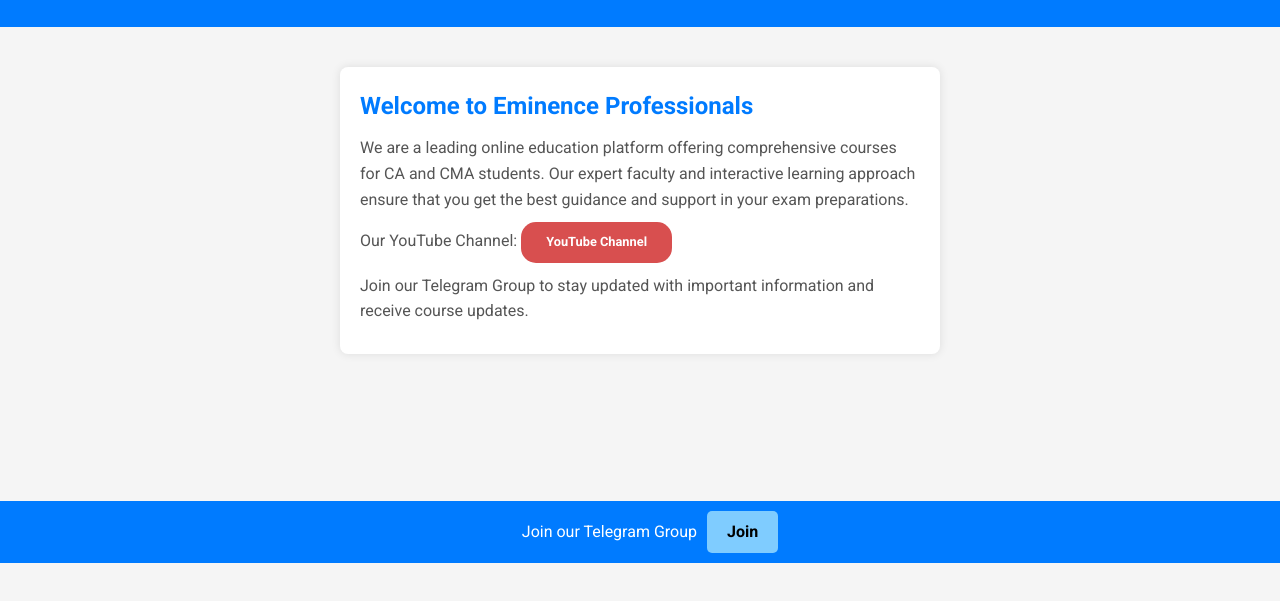
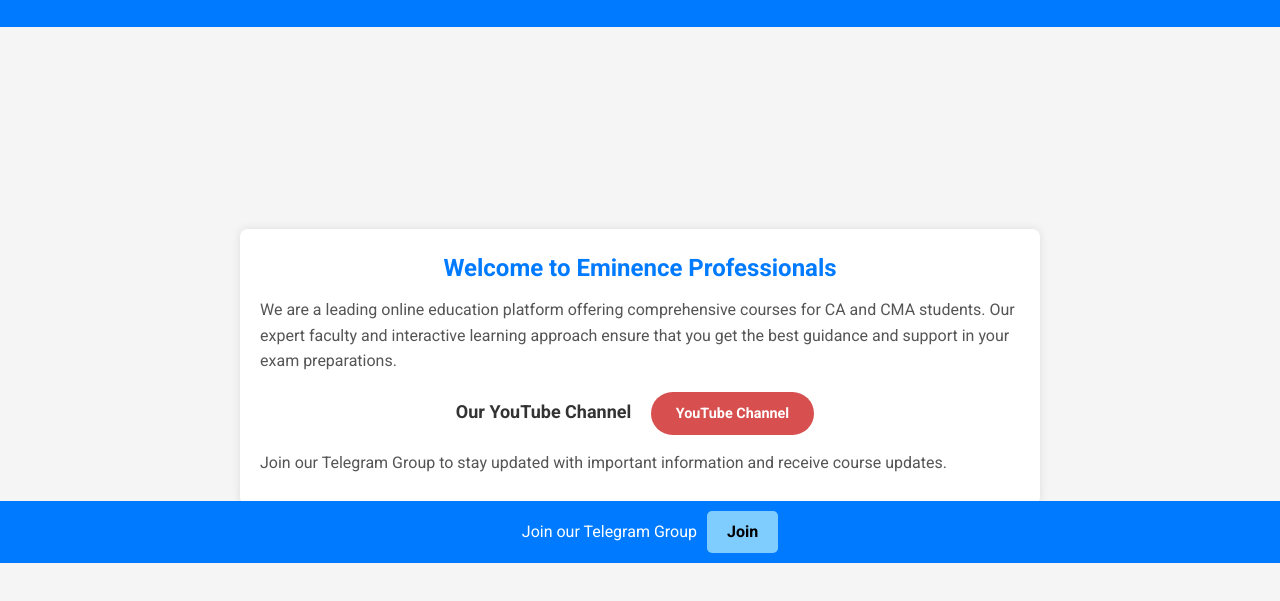
Before and after one commit to EminenceProfessionalsCC/eminenceprofessionalscc.github.io, a plain HTML site: page index.html in a window 1280 px wide. Shown: the part 237-838 px from the top of the page. Drawn offline with Linux system fonts and the light colour scheme.

Commit message:
commit 3

```diff
--- a/css/common.css
+++ b/css/common.css
@@ -75,26 +75,31 @@
     align-items: center; /* Center the content horizontally */
     justify-content: center; /* Center the content vertically */
     min-height: 100vh; /* Set the minimum height of main to full viewport height */
-    padding: 20px; /* Add padding to keep content away from header and footer */
+    padding: 30px; /* Add padding to keep content away from header and footer */
     box-sizing: border-box; /* Include padding in the total width and height of main */
+    text-align: center;
+
 }
 
 .home-section {
     text-align: center; /* Center the text within the home section */
     max-width: 800px; /* Set a maximum width for the content */
-    padding: 20px; /* Add padding to the home section container */
-    flex-grow: 1; /* Let the home section take up the available vertical space */
+    padding: 10px; /* Add padding to the home section container */
+    flex-grow: 0; /* Let the home section take up the available vertical space */
     align-items: center;
     text-align: center;
+    margin-bottom: 100px; /* Remove the bottom margin */
 }
 
 .home-section {
     text-align: center;
-    max-width: 600px;
+    max-width: 800px;
+    text-align: center;
 }
 
 .home-section .section p {
     margin-bottom: 10px; /* Add margin between sentences */
+
 }
 
 
@@ -111,10 +116,21 @@
     font-size: 24px;
     margin-bottom: 10px;
     color: #007bff;
+    text-align: center;
+
+}
+
+.section h3 {
+    font-size: 18px;
+    margin-bottom: 15px;
+
+    text-align: center;
+
 }
 
 .section p {
     color: #555;
+    margin-bottom: 15px;
 }
 
 footer {
@@ -126,6 +142,7 @@
     bottom: 0;
     left: 0;
     width: 100%;
+
 }
 
 /* Mobile view */
@@ -205,11 +222,12 @@
     background-color: #d84f4f;
     color: #ffffff;
     padding: 10px 25px;
-    border-radius: 15px;
+    border-radius: 25px;
     text-decoration: none;
     font-weight: bold;
     transition: background-color 0.3s ease-in-out, color 0.3s ease-in-out;
     margin-right: 10px;
+    margin-left: 15px;
     font-size: 80%; /* Set the font size to 80% of the default size */
 }
 
--- a/index.html
+++ b/index.html
@@ -10,7 +10,8 @@
     <link href="https://fonts.googleapis.com/css2?family=Roboto:wght@300;400;500;700&display=swap" rel="stylesheet">
 </head>
 <body>
-    <div class="page-wrapper">
+    <!-- Your website content goes here -->
+    <div class="page-wrapper"> <!-- Add a container to wrap the page content -->
         <header class="welcome-header">
             <div class="welcome-container">
                 <div class="logo">
@@ -34,12 +35,13 @@
                 <section class="section">
                     <h2>Welcome to Eminence Professionals</h2>
                     <p>We are a leading online education platform offering comprehensive courses for CA and CMA students. Our expert faculty and interactive learning approach ensure that you get the best guidance and support in your exam preparations.</p>
-                    <p>Our YouTube Channel: <a href="https://youtube.com/eminenceprofessionals" class="youtube-button"> YouTube Channel </a></p>
+                    <p></p>
+                    <h3>Our YouTube Channel <a href="https://youtube.com/eminenceprofessionals" class="youtube-button"> YouTube Channel </a></h3>
                     <p>Join our Telegram Group to stay updated with important information and receive course updates.</p>
                 </section>
             </div>
         </main>
-    </div>
+    </div> <!-- Close the page-wrapper container -->
 
     <footer>
         <p>Join our Telegram Group</p>
```
